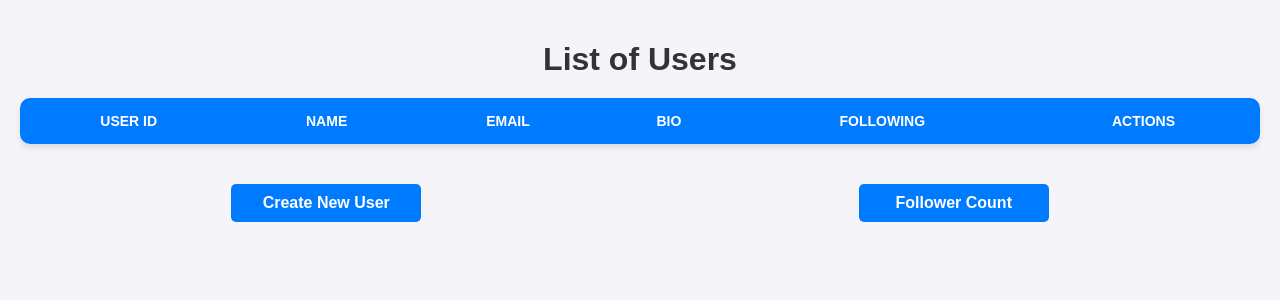
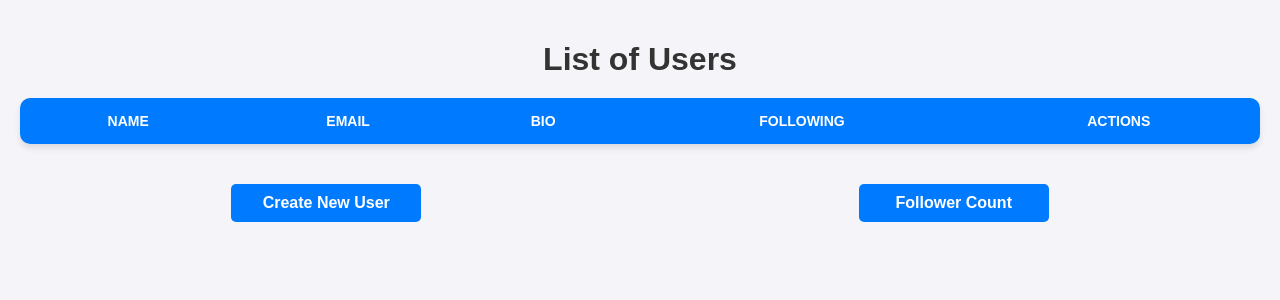
Before and after one commit to Sn1kls/social_network_flask, a Flask app: page /users in a window 1280 px wide. Shown: the top 300 px of the page. Run offline with Flask 3, Linux system fonts and the light colour scheme; data that the repository does not hold is empty; some libraries are stand-ins or nearby versions.

Commit message:
delete users id from page

```diff
--- a/templates/users_list.html
+++ b/templates/users_list.html
@@ -10,7 +10,6 @@
     <h1>List of Users</h1>
     <table>
         <tr>
-            <th>User ID</th>
             <th>Name</th>
             <th>Email</th>
             <th>Bio</th>
@@ -19,7 +18,6 @@
         </tr>
         {% for user in users %}
         <tr>
-            <td>{{ user['_id'] }}</td>
             <td>{{ user['name'] }}</td>
             <td>{{ user['email'] }}</td>
             <td>{{ user['bio'] }}</td>
```
